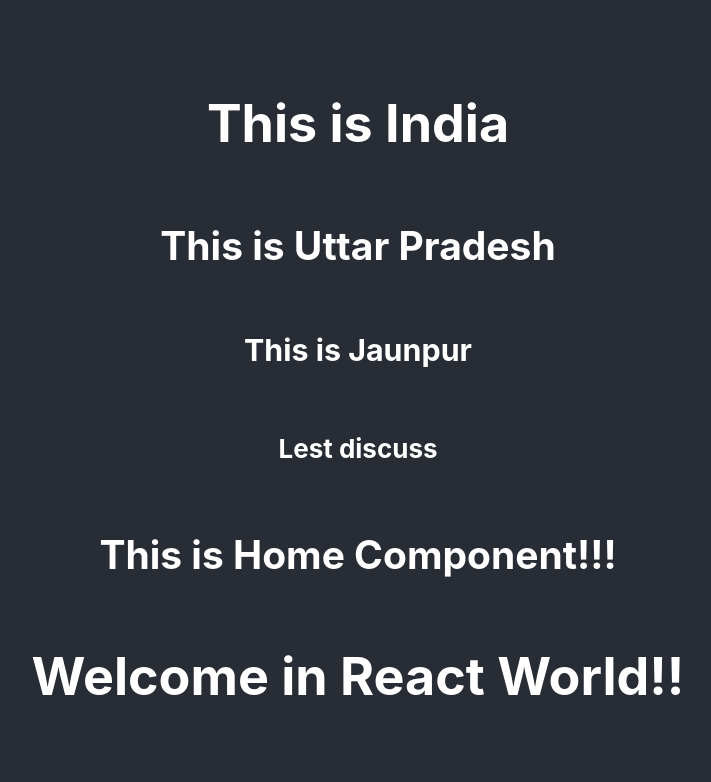
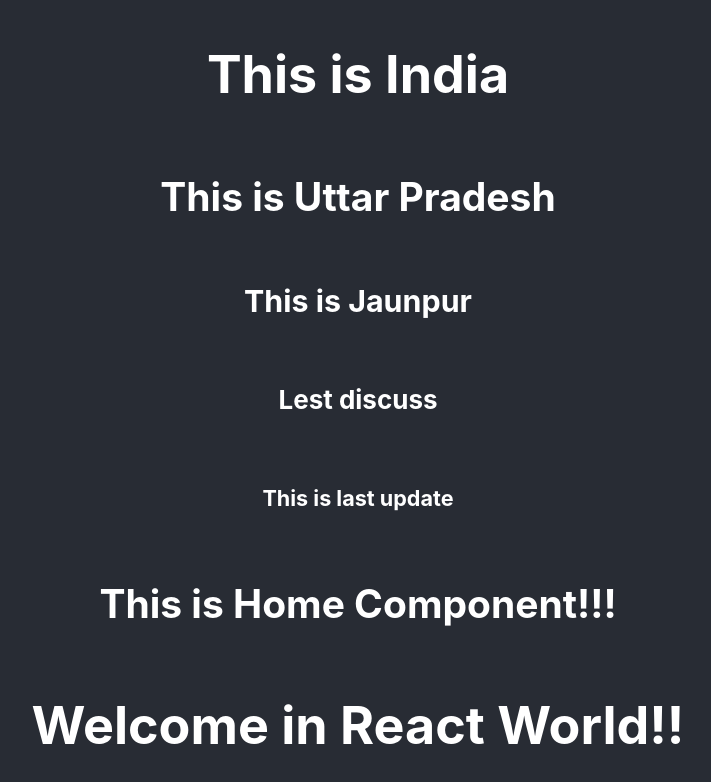
Before and after one commit to techprograms/udemy-react, a React (Create React App) app: page / in a window 1280 px wide. Shown: the top 782 px of the page, without its empty margins (282-993 px from the left). Built offline with nearby package versions, Linux system fonts and the light colour scheme.

Commit message:
Update App.js

```diff
--- a/src/App.js
+++ b/src/App.js
@@ -9,6 +9,7 @@
       <h2>This is Uttar Pradesh</h2>
       <h3>This is Jaunpur</h3>
       <h4>Lest discuss</h4>
+      <h5>This is last update</h5>
       <Home />
         <h1>Welcome in React World!!</h1>
       </header>
```
